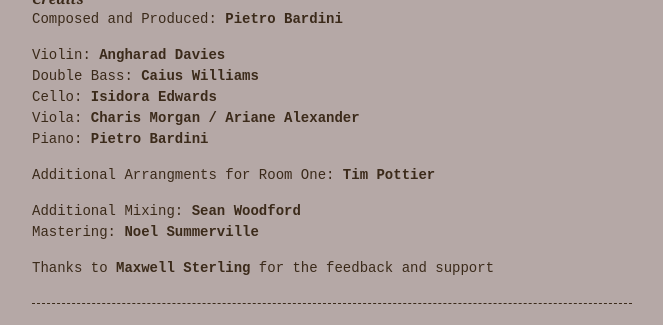
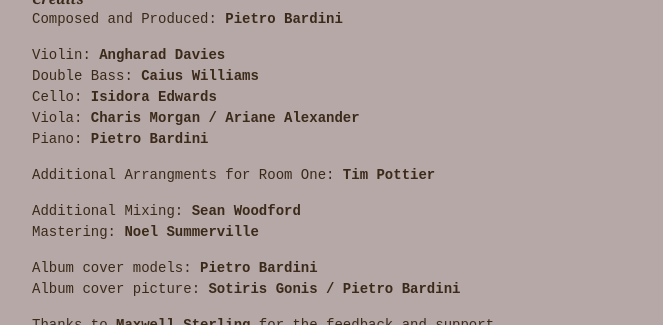
Before and after one commit to StrataEdition/Parallel-Rooms-EPK, a Jekyll site: the page built from index.md, in a window 1280 px wide and 900 px high, scrolled down 2491 px, cut to the strip 0-325 px from the top of the window. Shown: the whole strip, without its empty margins (308-971 px from the left). Built offline with Jekyll 4.4.1, drawn with Linux system fonts in a browser that asks for light colours.

Commit message:
Update index.md

```diff
--- a/index.md
+++ b/index.md
@@ -60,6 +60,9 @@ Additional Arrangments for Room One: **Tim Pottier**
 Additional Mixing: **Sean Woodford**
 Mastering: **Noel Summerville**
 
+Album cover models: **Pietro Bardini**
+Album cover picture: **Sotiris Gonis / Pietro Bardini**
+
 Thanks to **Maxwell Sterling** for the feedback and support
 
 ---
```
